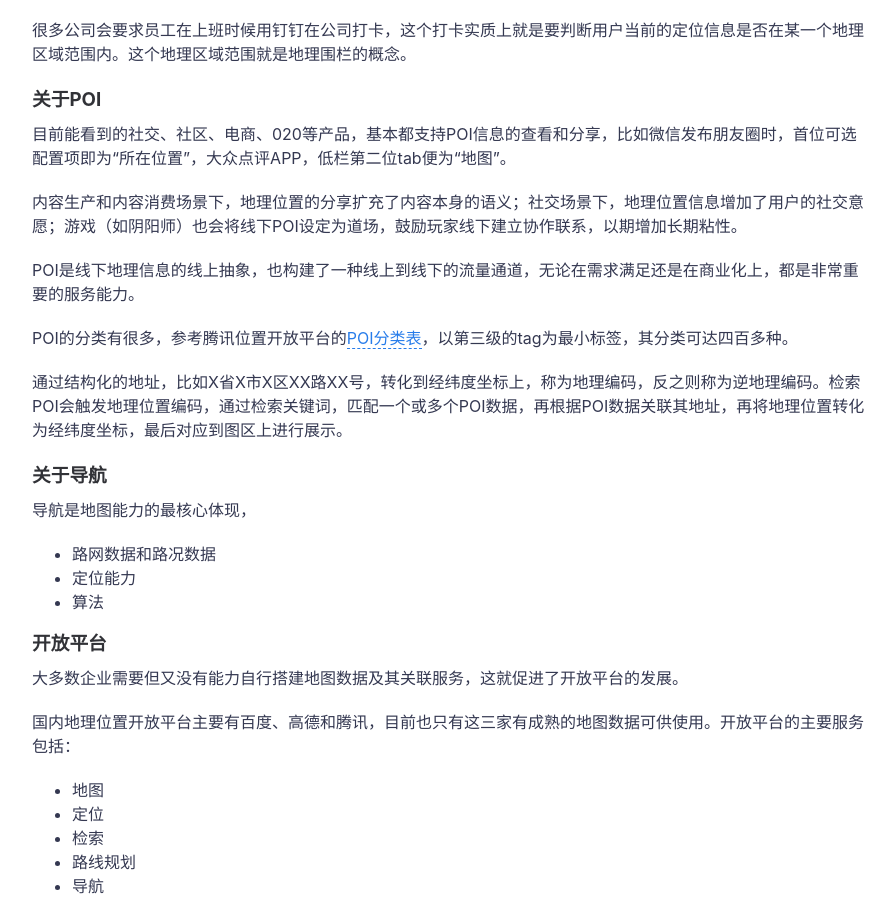
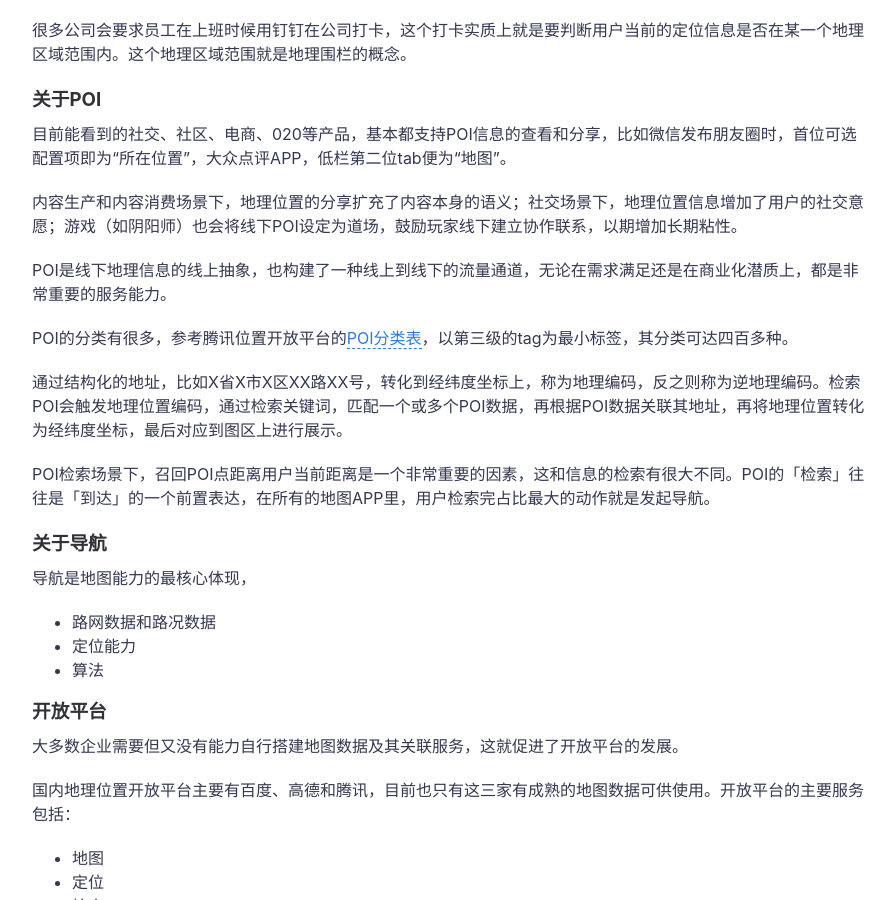
Before and after one commit to icarus507/icarus507.github.io, a Jekyll site: the page built from _posts/2018-09-08-谈谈地图（下）.md, in a window 1280 px wide and 900 px high, scrolled down 1062 px. Shown: the whole window, without its empty margins (188-1083 px from the left). Built offline with Jekyll 4.4.1, drawn with Linux system fonts in a browser that asks for light colours.

Commit message:
Update 2018-09-08-谈谈地图（下）.md

```diff
--- a/_posts/2018-09-08-谈谈地图（下）.md
+++ b/_posts/2018-09-08-谈谈地图（下）.md
@@ -22,24 +22,24 @@ GPS初次接受卫星信号的时候会比较耗电，比如你从北京出差
 
 ### 关于POI
 
-
 目前能看到的社交、社区、电商、020等产品，基本都支持POI信息的查看和分享，比如微信发布朋友圈时，首位可选配置项即为“所在位置”，大众点评APP，低栏第二位tab便为“地图”。
 
 内容生产和内容消费场景下，地理位置的分享扩充了内容本身的语义；社交场景下，地理位置信息增加了用户的社交意愿；游戏（如阴阳师）也会将线下POI设定为道场，鼓励玩家线下建立协作联系，以期增加长期粘性。
 
-POI是线下地理信息的线上抽象，也构建了一种线上到线下的流量通道，无论在需求满足还是在商业化上，都是非常重要的服务能力。
+POI是线下地理信息的线上抽象，也构建了一种线上到线下的流量通道，无论在需求满足还是在商业化潜质上，都是非常重要的服务能力。
 
 POI的分类有很多，参考腾讯位置开放平台的[POI分类表](https://lbs.qq.com/service/webService/webServiceGuide/webServiceAppendix)，以第三级的tag为最小标签，其分类可达四百多种。
 
 通过结构化的地址，比如X省X市X区XX路XX号，转化到经纬度坐标上，称为地理编码，反之则称为逆地理编码。检索POI会触发地理位置编码，通过检索关键词，匹配一个或多个POI数据，再根据POI数据关联其地址，再将地理位置转化为经纬度坐标，最后对应到图区上进行展示。
 
+POI检索场景下，召回POI点距离用户当前距离是一个非常重要的因素，这和信息的检索有很大不同。POI的「检索」往往是「到达」的一个前置表达，在所有的地图APP里，用户检索完占比最大的动作就是发起导航。
 
 
 
 ### 关于导航
 
+导航是地图能力的最核心体现，
 
-导航是地图能力的最核心体现，
 * 路网数据和路况数据
 * 定位能力
 * 算法
```
